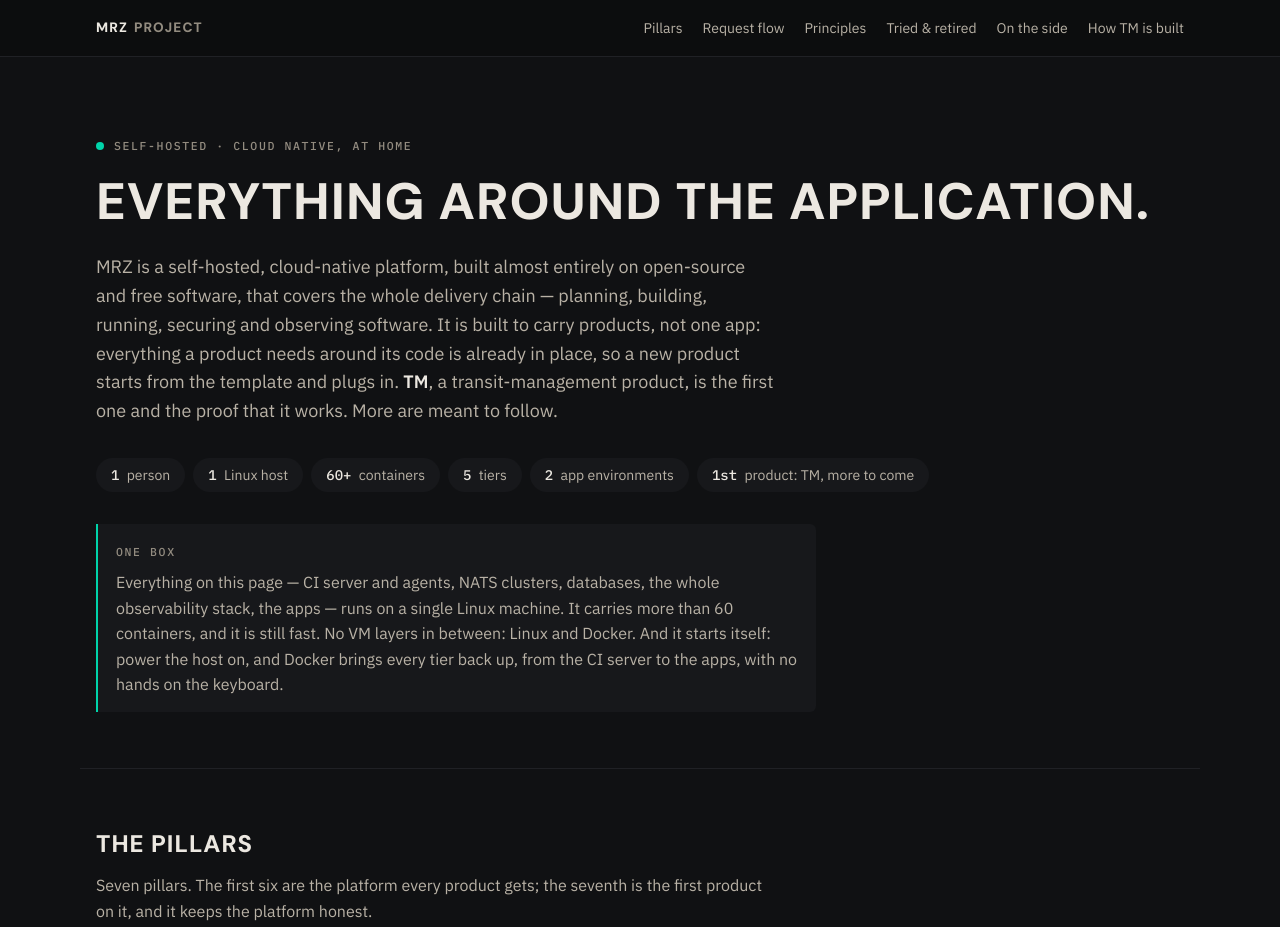
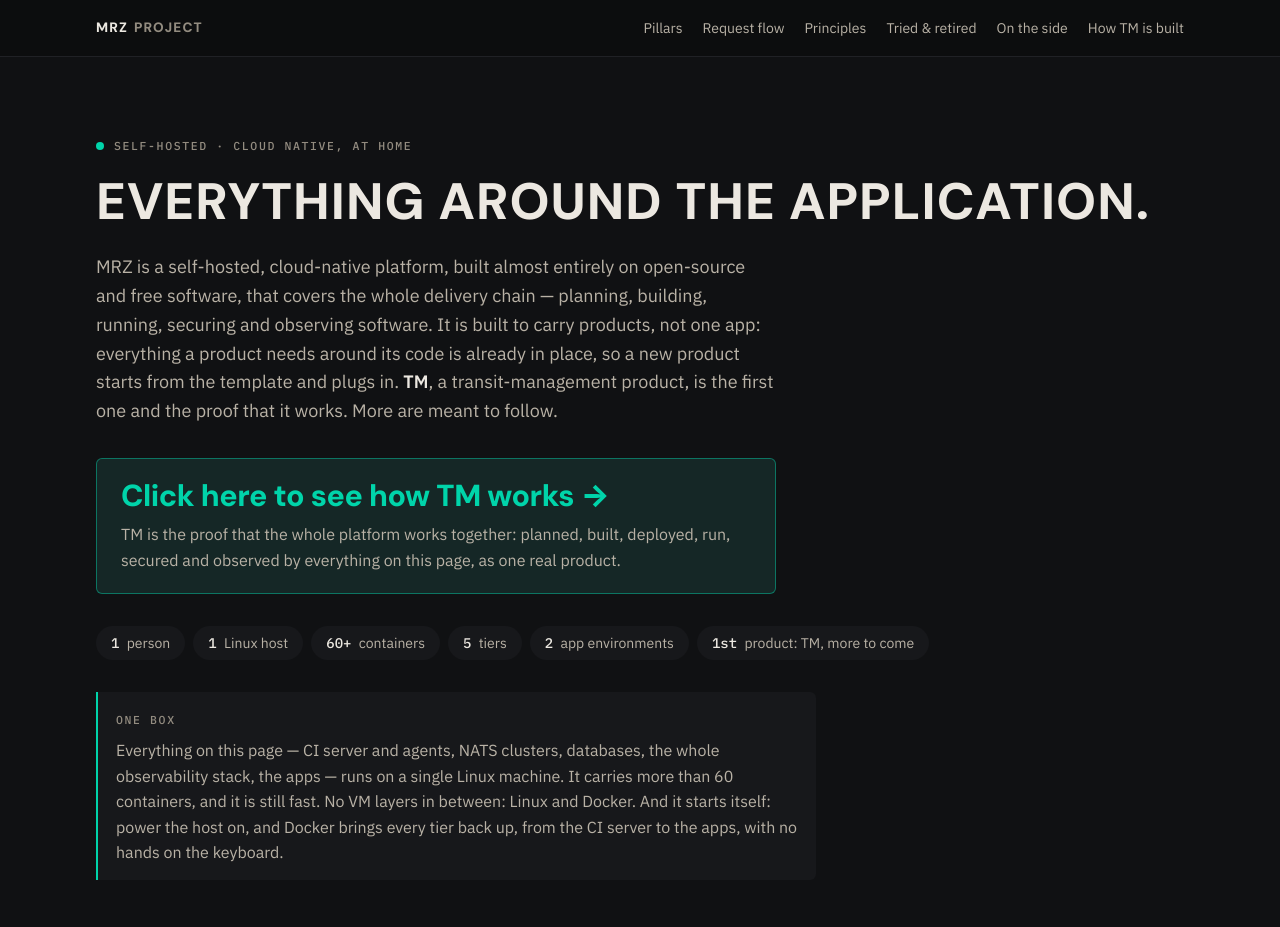
Before and after one commit to pernix84/pernix84.github.io, a plain HTML site: page docs/index.html in a window 1280 px wide. Shown: the top 927 px of the page. Drawn offline with Linux system fonts and the light colour scheme.

Commit message:
highlighted the TM link so it is not super hidden

```diff
--- a/docs/index.html
+++ b/docs/index.html
@@ -49,6 +49,10 @@
       transit-management product, is the first one and the proof that it works. More are meant
       to follow.
     </p>
+    <a class="tm-cta" href="tm.html">
+      <span class="tm-cta-title">Click here to see how TM works →</span>
+      <span class="tm-cta-sub">TM is the proof that the whole platform works together: planned, built, deployed, run, secured and observed by everything on this page, as one real product.</span>
+    </a>
     <ul class="facts" aria-label="At a glance">
       <li><b>1</b> person</li>
       <li><b>1</b> Linux host</li>
--- a/docs/styles.css
+++ b/docs/styles.css
@@ -119,6 +119,19 @@ h1, h2, h3 { font-family: var(--font-display); }
 h1 { font-weight: 800; font-size: clamp(2.2rem, 5.5vw, 3.8rem); line-height: 1.05; margin: 0 0 24px; letter-spacing: -0.025em; text-wrap: balance; }
 .lede { font-size: 1.125rem; color: var(--text-secondary); max-width: 680px; margin: 0 0 32px; }
 .lede strong { color: var(--text-primary); font-weight: 600; }
+.tm-cta {
+  display: block; max-width: 680px; margin: 0 0 32px; padding: 20px 24px; text-decoration: none;
+  background: color-mix(in srgb, var(--accent) 8%, var(--surface-raised));
+  border: 1px solid color-mix(in srgb, var(--accent) 45%, transparent); border-radius: var(--radius-panel);
+  transition: border-color 0.2s var(--ease), background 0.2s var(--ease);
+}
+.tm-cta:hover, .tm-cta:focus-visible { border-color: var(--accent); background: color-mix(in srgb, var(--accent) 14%, var(--surface-raised)); }
+.tm-cta-title {
+  display: block; font-family: var(--font-display); font-weight: 800; color: var(--accent);
+  font-size: clamp(1.35rem, 3.2vw, 1.9rem); line-height: 1.15; letter-spacing: -0.015em;
+}
+.tm-cta:hover .tm-cta-title { color: var(--accent-hover); }
+.tm-cta-sub { display: block; margin-top: 8px; color: var(--text-secondary); font-size: 1rem; }
 .facts { list-style: none; padding: 0; margin: 0; display: flex; flex-wrap: wrap; gap: 8px; }
 .facts li {
   background: var(--surface-raised); border: 1px solid var(--line-strong); border-radius: var(--radius-pill);
```
